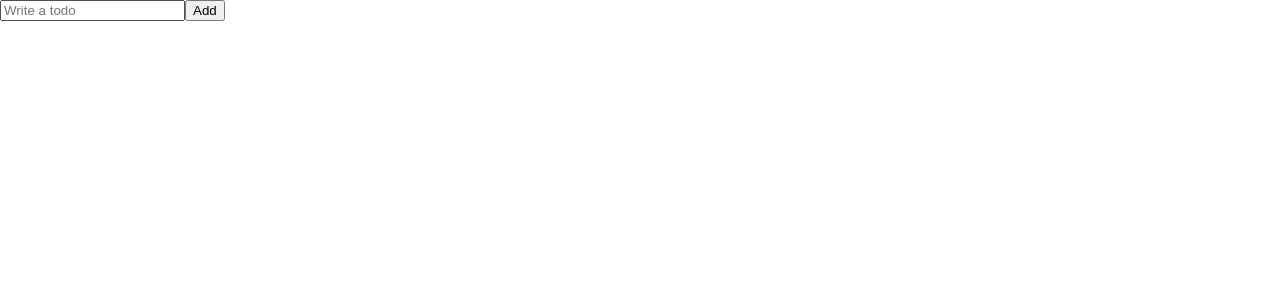
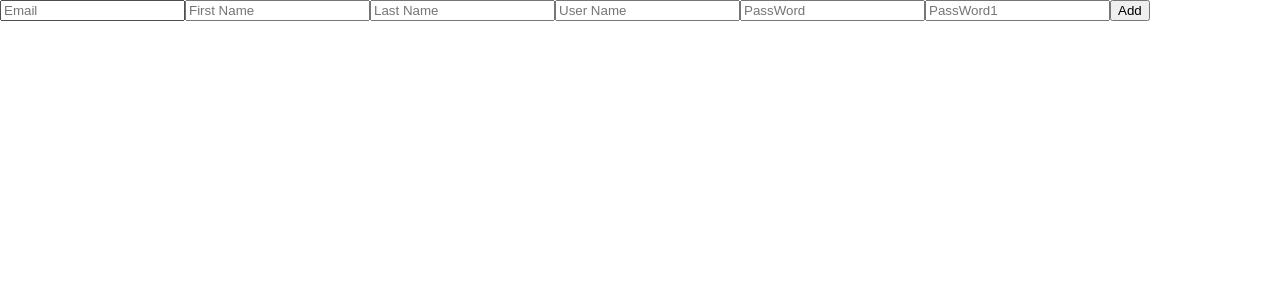
Before and after one commit to yeeun98/ReactJS_MasterClass, a React (Create React App) app: page / in a window 1280 px wide. Shown: the top 300 px of the page. Built offline with nearby package versions, Linux system fonts and the light colour scheme.

Commit message:
#6.6 Forms

```diff
--- a/package.json
+++ b/package.json
@@ -17,6 +17,7 @@
     "react-apexcharts": "^1.4.1",
     "react-dom": "^18.3.1",
     "react-helmet": "^6.1.0",
+    "react-hook-form": "^7.53.1",
     "react-query": "^3.39.3",
     "react-router-dom": "6.4",
     "react-scripts": "5.0.1",
--- a/src/state-management/TodoList.tsx
+++ b/src/state-management/TodoList.tsx
@@ -1,22 +1,56 @@
 import { useState } from "react";
+import { useForm } from "react-hook-form";
 
+/**
 function TodoList() {
+  const [isTodoError, setIsTodoError] = useState(false);
   const [todo, setTodo] = useState('');
+  const [todo1, setTodo1] = useState('');
+  const [todo2, setTodo2] = useState('');
+  const [todo3, setTodo3] = useState('');
+  const [todo4, setTodo4] = useState('');
+
   const onChange = (event: React.FormEvent<HTMLInputElement>) => {
     const { currentTarget: {value} } = event;
     setTodo(value);
   };
   const onSubmit = (event: React.FormEvent<HTMLFormElement>) => {
     event.preventDefault();
-    console.log(todo)
+
+    // validation example
+    if(todo.length < 10) setIsTodoError(true);
   };
 
   return <div>
     <form onSubmit={onSubmit}>
       <input type="text" value={todo} placeholder="Write a todo" onChange={onChange} />
+      <input type="text" value={todo1} placeholder="Write a todo" onChange={onChange} />
+      <input type="text" value={todo2} placeholder="Write a todo" onChange={onChange} />
+      <input type="text" value={todo3} placeholder="Write a todo" onChange={onChange} />
+      <input type="text" value={todo4} placeholder="Write a todo" onChange={onChange} />
       <button>Add</button>
+
+      {isTodoError ? 'Error' : ''}
     </form>
   </div>
 }
+ */
+
+function TodoList() {
+  const { register, watch, handleSubmit } = useForm();
+  const onValid = (data: any) => {
+    console.log(data)
+  };
+
+  return  <form onSubmit={handleSubmit(onValid)}>
+    <input {...register('email')} placeholder="Email" />
+    <input {...register('firstName')} placeholder="First Name" required />
+    <input {...register('lastName')} placeholder="Last Name" />
+    <input {...register('userName')} placeholder="User Name" />
+    <input {...register('password', {required: true})} placeholder="PassWord" />
+    <input {...register('password1')} placeholder="PassWord1" />
+    <button>Add</button>
+  </form>;
+}
 
 export default TodoList;
```
Also changed, not shown: 1 other file (tests, documents, lock files or other folders).
